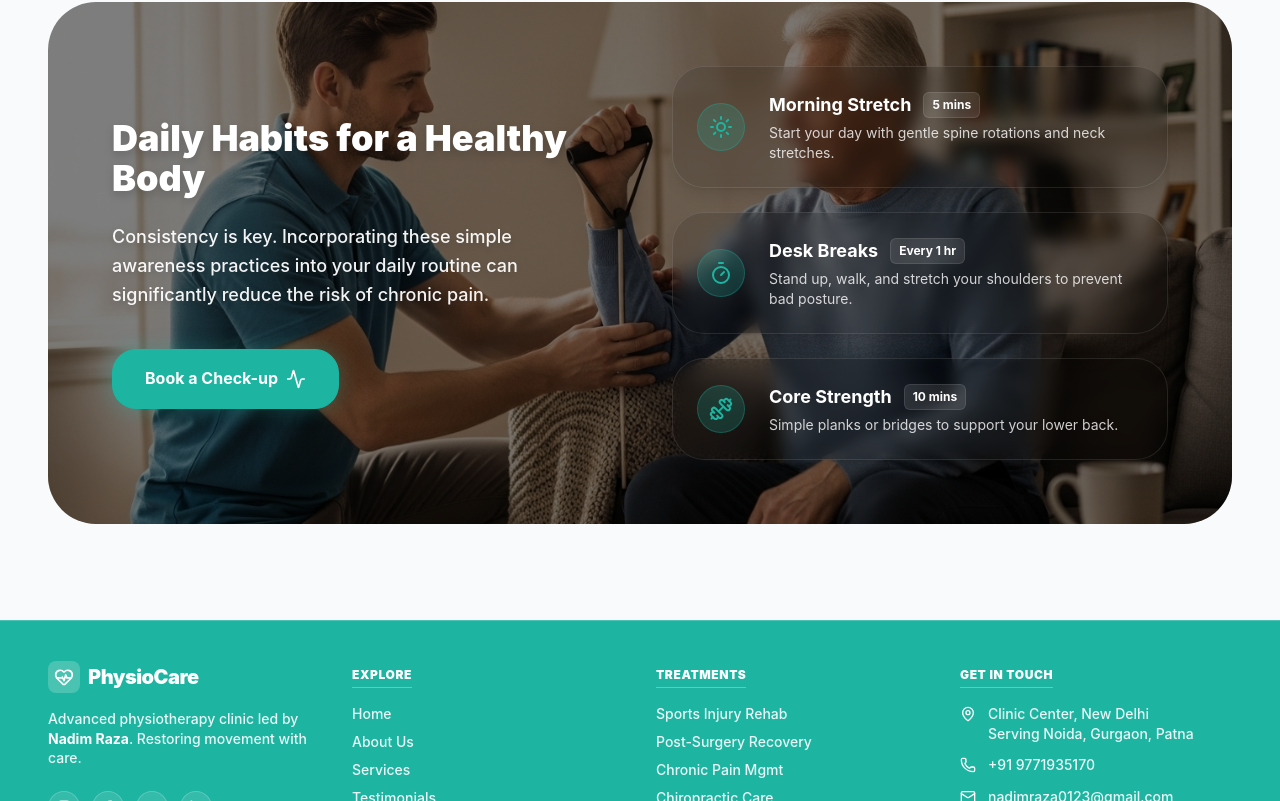
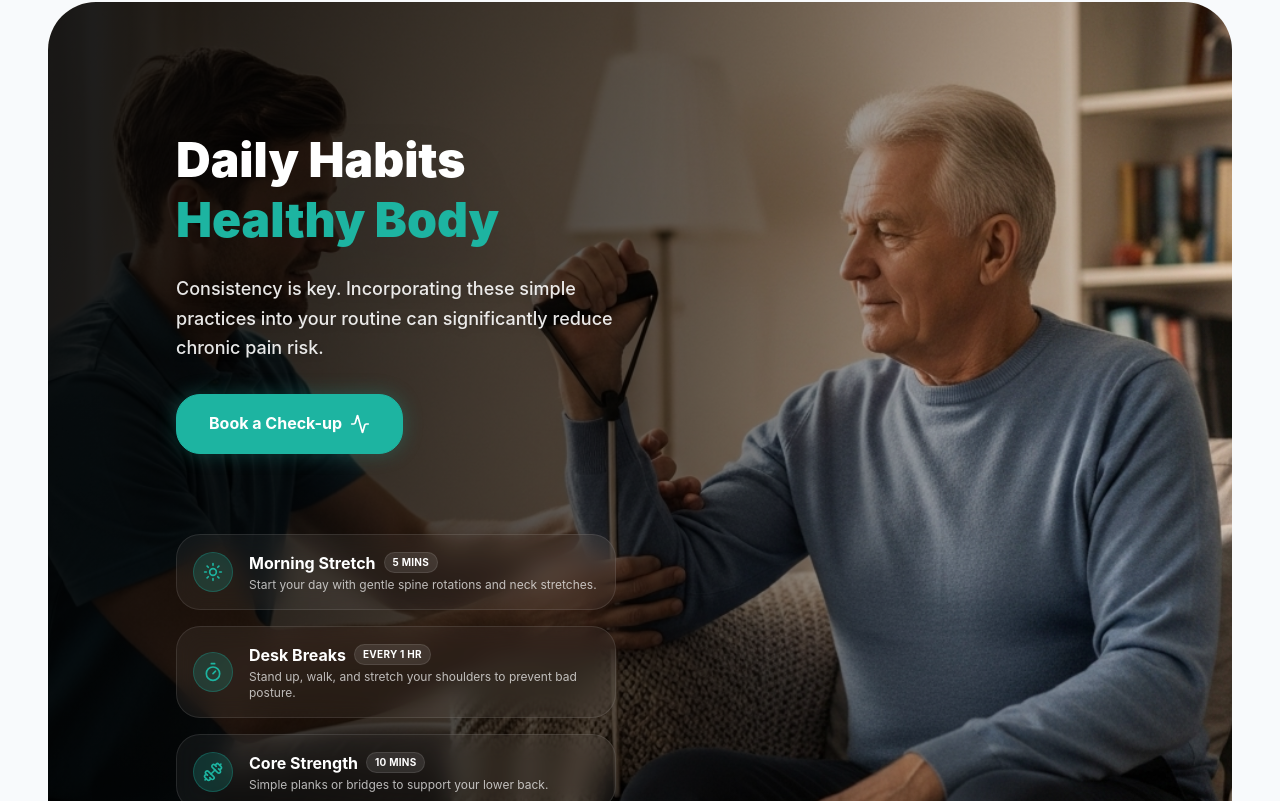
Before and after one commit to 4t1lucifer-cmd/healthcare-web-app, a Next.js app: page / in a window 1280 px wide. Shown: the part 2399-3200 px from the top of the page. Built offline with nearby package versions, Linux system fonts and the light colour scheme.

Commit message:
style(ui): redesign awareness layout to split-screen to improved image visibility

```diff
--- a/src/components/Awareness.tsx
+++ b/src/components/Awareness.tsx
@@ -66,46 +66,58 @@ const Awareness = () => {
                         src="/PIC2.jpeg"
                         alt="Physiotherapy Exercise"
                         fill
-                        className="object-cover"
+                        className="object-cover object-center"
                     />
-                    {/* Dark Overlay for Text Readability */}
-                    <div className="absolute inset-0 bg-black/60 md:bg-black/50" />
+                    {/* Gradient Overlay: Dark on Left, Transparent on Right */}
+                    <div className="absolute inset-0 bg-gradient-to-r from-black/90 via-black/60 to-transparent" />
                 </div>
 
-                <div className="relative z-10 grid grid-cols-1 lg:grid-cols-2 gap-16 items-center">
+                <div className="relative z-10 w-full p-8 md:p-16">
+                    <div className="grid grid-cols-1 lg:grid-cols-2 gap-12">
+                        {/* Content moved to Left Side */}
+                        <div className="space-y-10">
                             <div className="text-white">
-                        <h3 className="text-3xl md:text-4xl font-black mb-6 drop-shadow-lg">Daily Habits for a Healthy Body</h3>
-                        <p className="text-white/95 text-lg mb-10 leading-relaxed font-medium drop-shadow-md">
-                            Consistency is key. Incorporating these simple awareness practices into your daily routine
-                            can significantly reduce the risk of chronic pain.
+                                <h3 className="text-3xl md:text-5xl font-black mb-6 drop-shadow-2xl leading-tight">
+                                    Daily Habits <br />
+                                    <span className="text-[#1DB4A1]">Healthy Body</span>
+                                </h3>
+                                <p className="text-white/90 text-lg mb-8 leading-relaxed font-medium drop-shadow-md max-w-md">
+                                    Consistency is key. Incorporating these simple practices into your routine
+                                    can significantly reduce chronic pain risk.
                                 </p>
-                        <a href="/appointment" className="inline-flex items-center gap-2 bg-[#1DB4A1] text-white border border-[#1DB4A1] px-8 py-4 rounded-xl font-bold shadow-[0_0_20px_rgba(29,180,161,0.3)] hover:scale-105 transition-all">
+                                <a href="/appointment" className="inline-flex items-center gap-2 bg-[#1DB4A1] text-white border border-[#1DB4A1] px-8 py-4 rounded-xl font-bold shadow-[0_0_20px_rgba(29,180,161,0.3)] hover:scale-105 transition-all mb-10">
                                     Book a Check-up
                                     <Activity className="w-5 h-5" />
                                 </a>
                             </div>
 
-                    <div className="grid gap-6">
+                            {/* Compact Cards Grid below text */}
+                            <div className="grid gap-4">
                                 {exercises.map((ex, i) => (
                                     <motion.div
                                         key={i}
-                                initial={{ opacity: 0, x: 20 }}
+                                        initial={{ opacity: 0, x: -20 }}
                                         whileInView={{ opacity: 1, x: 0 }}
                                         transition={{ delay: 0.2 + i * 0.1 }}
-                                className="bg-black/10 backdrop-blur-sm p-6 rounded-2xl border border-white/10 flex items-center gap-6 shadow-lg hover:bg-black/20 transition-colors"
+                                        className="bg-white/5 backdrop-blur-md p-4 rounded-xl border border-white/10 flex items-center gap-4 hover:bg-black/20 transition-colors max-w-md"
                                     >
-                                <div className="w-12 h-12 bg-[#1DB4A1]/20 rounded-full flex items-center justify-center flex-shrink-0 border border-[#1DB4A1]/30">
-                                    <ex.icon className="w-6 h-6 text-[#1DB4A1]" />
+                                        <div className="w-10 h-10 bg-[#1DB4A1]/20 rounded-full flex items-center justify-center flex-shrink-0 border border-[#1DB4A1]/30">
+                                            <ex.icon className="w-5 h-5 text-[#1DB4A1]" />
                                         </div>
                                         <div className="text-white">
-                                    <h4 className="text-lg font-bold flex items-center gap-3">
+                                            <h4 className="text-base font-bold flex items-center gap-2">
                                                 {ex.title}
-                                        <span className="text-xs bg-white/10 px-2 py-1 rounded-md border border-white/10">{ex.time}</span>
+                                                <span className="text-[10px] bg-white/10 px-2 py-0.5 rounded-full border border-white/10 uppercase tracking-wide">{ex.time}</span>
                                             </h4>
-                                    <p className="text-white/80 text-sm mt-1">{ex.desc}</p>
+                                            <p className="text-white/70 text-xs mt-0.5">{ex.desc}</p>
                                         </div>
                                     </motion.div>
                                 ))}
+                            </div>
+                        </div>
+
+                        {/* Right Side Empty for Image Visibility */}
+                        <div className="hidden lg:block"></div>
                     </div>
                 </div>
             </div>
```
Lines whose indentation alone changed are shown as unchanged.
